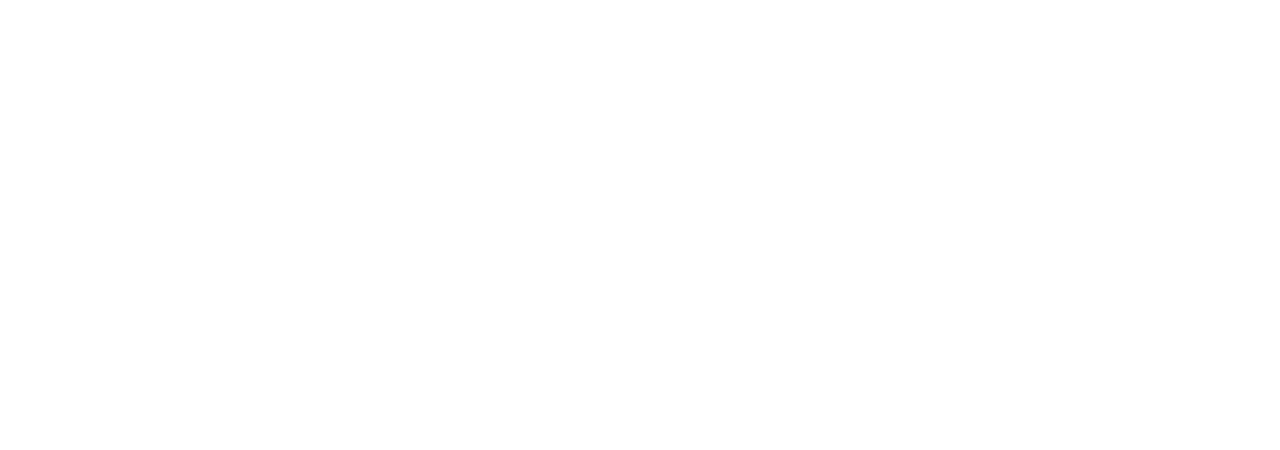
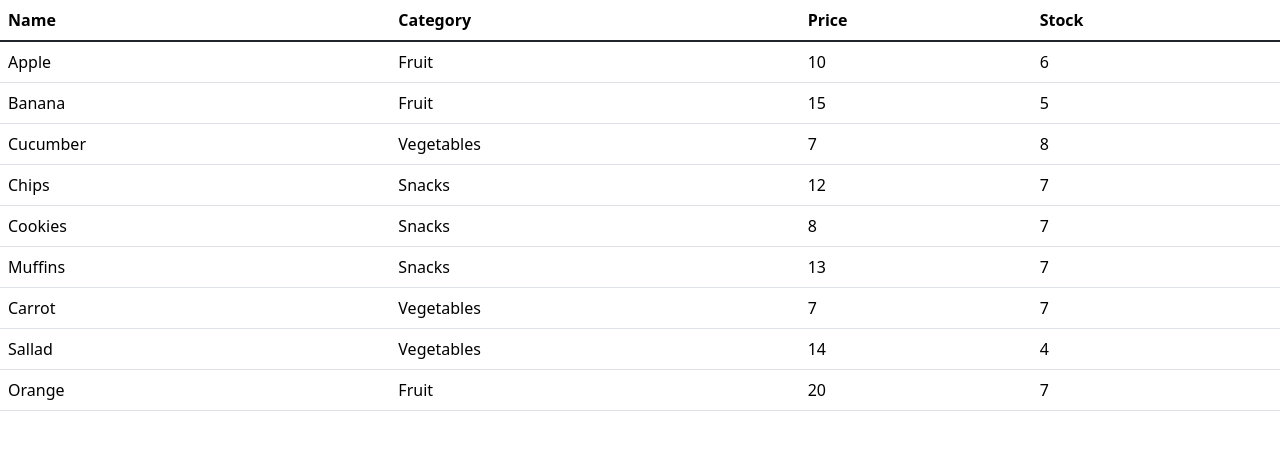
Before and after one commit to Socias93/foods, a React (Vite) app: page / in a window 1280 px wide. Shown: the top 450 px of the page. Built offline with nearby package versions, Linux system fonts and the light colour scheme.

Commit message:
added fake service for categories and food and created a tablelist

```diff
--- a/src/App.tsx
+++ b/src/App.tsx
@@ -1,7 +1,32 @@
 import "./App.css";
+import { getFoods } from "./services/fakeFoodService";
 
 function App() {
-  return <></>;
+  const foods = getFoods();
+  return (
+    <>
+      <table className="table">
+        <thead>
+          <tr>
+            <th scope="col">Name</th>
+            <th scope="col">Category</th>
+            <th scope="col">Price</th>
+            <th scope="col">Stock</th>
+          </tr>
+        </thead>
+        <tbody className="table-group-divider">
+          {foods.map((food) => (
+            <tr key={food._id}>
+              <td> {food.name} </td>
+              <td> {food.category.name} </td>
+              <td> {food.price} </td>
+              <td> {food.numberInStock} </td>
+            </tr>
+          ))}
+        </tbody>
+      </table>
+    </>
+  );
 }
 
 export default App;
--- /dev/null
+++ b/src/services/fakeCategoryService.tsx
@@ -0,0 +1,14 @@
+export interface Category {
+  _id: string;
+  name: string;
+}
+
+const categories: Category[] = [
+  { _id: "5b21ca3eeb7f6fbccd471818", name: "Fruit" },
+  { _id: "5b21ca3eeb7f6fbccd471814", name: "Snacks" },
+  { _id: "5b21ca3eeb7f6fbccd471820", name: "Vegetables" },
+];
+
+export function getCategories() {
+  return categories;
+}
--- /dev/null
+++ b/src/services/fakeFoodService.tsx
@@ -0,0 +1,121 @@
+import { Category, getCategories } from "./fakeCategoryService";
+
+interface Food {
+  _id: string;
+  name: string;
+  category: Category;
+  numberInStock: number;
+  price: number;
+}
+
+interface FoodFormData {
+  _id?: string;
+  name: string;
+  categoryId: string;
+  numberInStock: number;
+  price: number;
+}
+
+const foods: Food[] = [
+  {
+    _id: "5b21ca3eeb7f6fbccd471815",
+    name: "Apple",
+    category: { _id: "5b21ca3eeb7f6fbccd471818", name: "Fruit" },
+    numberInStock: 6,
+    price: 10,
+  },
+  {
+    _id: "5b21ca3eeb7f6fbccd471816",
+    name: "Banana",
+    category: { _id: "5b21ca3eeb7f6fbccd471818", name: "Fruit" },
+    numberInStock: 5,
+    price: 15,
+  },
+  {
+    _id: "5b21ca3eeb7f6fbccd471817",
+    name: "Cucumber",
+    category: { _id: "5b21ca3eeb7f6fbccd471820", name: "Vegetables" },
+    numberInStock: 8,
+    price: 7,
+  },
+  {
+    _id: "5b21ca3eeb7f6fbccd471819",
+    name: "Chips",
+    category: { _id: "5b21ca3eeb7f6fbccd471814", name: "Snacks" },
+    numberInStock: 7,
+    price: 12,
+  },
+  {
+    _id: "5b21ca3eeb7f6fbccd47181a",
+    name: "Cookies",
+    category: { _id: "5b21ca3eeb7f6fbccd471814", name: "Snacks" },
+    numberInStock: 7,
+    price: 8,
+  },
+  {
+    _id: "5b21ca3eeb7f6fbccd47181b",
+    name: "Muffins",
+    category: { _id: "5b21ca3eeb7f6fbccd471814", name: "Snacks" },
+    numberInStock: 7,
+    price: 13,
+  },
+  {
+    _id: "5b21ca3eeb7f6fbccd47181e",
+    name: "Carrot",
+    category: { _id: "5b21ca3eeb7f6fbccd471820", name: "Vegetables" },
+    numberInStock: 7,
+    price: 7,
+  },
+  {
+    _id: "5b21ca3eeb7f6fbccd47181f",
+    name: "Sallad",
+    category: { _id: "5b21ca3eeb7f6fbccd471820", name: "Vegetables" },
+    numberInStock: 4,
+    price: 14,
+  },
+  {
+    _id: "5b21ca3eeb7f6fbccd471821",
+    name: "Orange",
+    category: { _id: "5b21ca3eeb7f6fbccd471818", name: "Fruit" },
+    numberInStock: 7,
+    price: 20,
+  },
+];
+
+export function getFoods() {
+  return foods;
+}
+
+export function getFood(id: string) {
+  return foods.find((food) => food._id === id);
+}
+
+export function saveFood(food: FoodFormData) {
+  const categoryInDb = getCategories().find(
+    (category) => category._id === food.categoryId
+  );
+
+  if (!categoryInDb) throw new Error(`Category was not found`);
+
+  const foodInDb = foods.find((f) => f._id === food._id) || ({} as Food);
+
+  foodInDb.name = food.name;
+  foodInDb.category = categoryInDb;
+  foodInDb.numberInStock = food.numberInStock;
+  foodInDb.price = food.price;
+
+  if (!foodInDb._id) {
+    foodInDb._id = Date.now().toString();
+    foods.push(foodInDb);
+  }
+
+  return foodInDb;
+}
+
+export function deleteFood(id: string) {
+  const foodInDb = foods.find((food) => food._id === id);
+
+  if (foodInDb) foods.splice(foods.indexOf(foodInDb), 1);
+
+  return foodInDb;
+}
```
